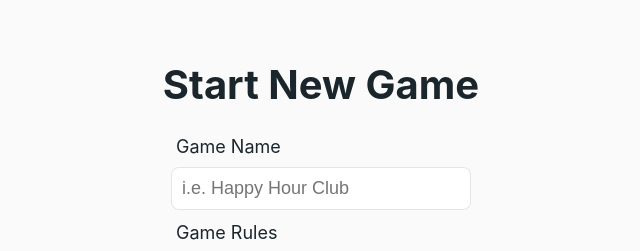
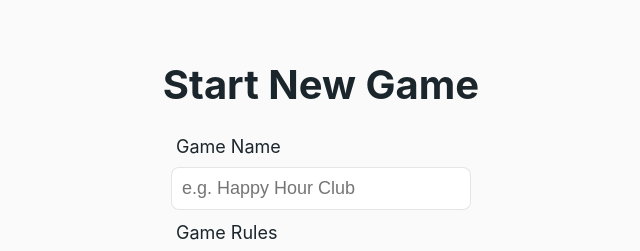
Before and after one commit to grahambewley/waterfall-client, a React (Create React App) app: page /new in a window 1280 px wide. Shown: the top 251 px of the page, without its empty margins (319-959 px from the left). Built offline with nearby package versions, Linux system fonts and the light colour scheme.

Commit message:
change i.e. to e.g.

```diff
--- a/src/containers/join/join.js
+++ b/src/containers/join/join.js
@@ -93,7 +93,7 @@ const Join = () => {
                 </div>
                 <div className={classes.formItem}>
                     <label className={classes.formLabel} htmlFor='playerName'>Your Display Name</label>
-                    <input className={classes.formInput} name='playerName' type='text' placeholder='i.e. John'/>
+                    <input className={classes.formInput} name='playerName' type='text' placeholder='e.g. John'/>
                 </div>
                 <div className={classes.formItem}>
                     <button className={classes.formButton} type='submit'>Join</button>
--- a/src/containers/new/new.js
+++ b/src/containers/new/new.js
@@ -84,7 +84,7 @@ const New = () => {
                 <form disabled={formDisabled} className={classes.form} id='createGameForm' onSubmit={createGame}>
                     <div className={classes.formItem}>
                         <label className={classes.formLabel} htmlFor='gameName'>Game Name</label>
-                        <input className={classes.formInput} name='gameName' type='text' placeholder='i.e. Happy Hour Club'/>
+                        <input className={classes.formInput} name='gameName' type='text' placeholder='e.g. Happy Hour Club'/>
                     </div>
                     <div className={classes.formItem}>
                         <label className={classes.formLabel} htmlFor='gamePassword'>Game Rules</label>
```
